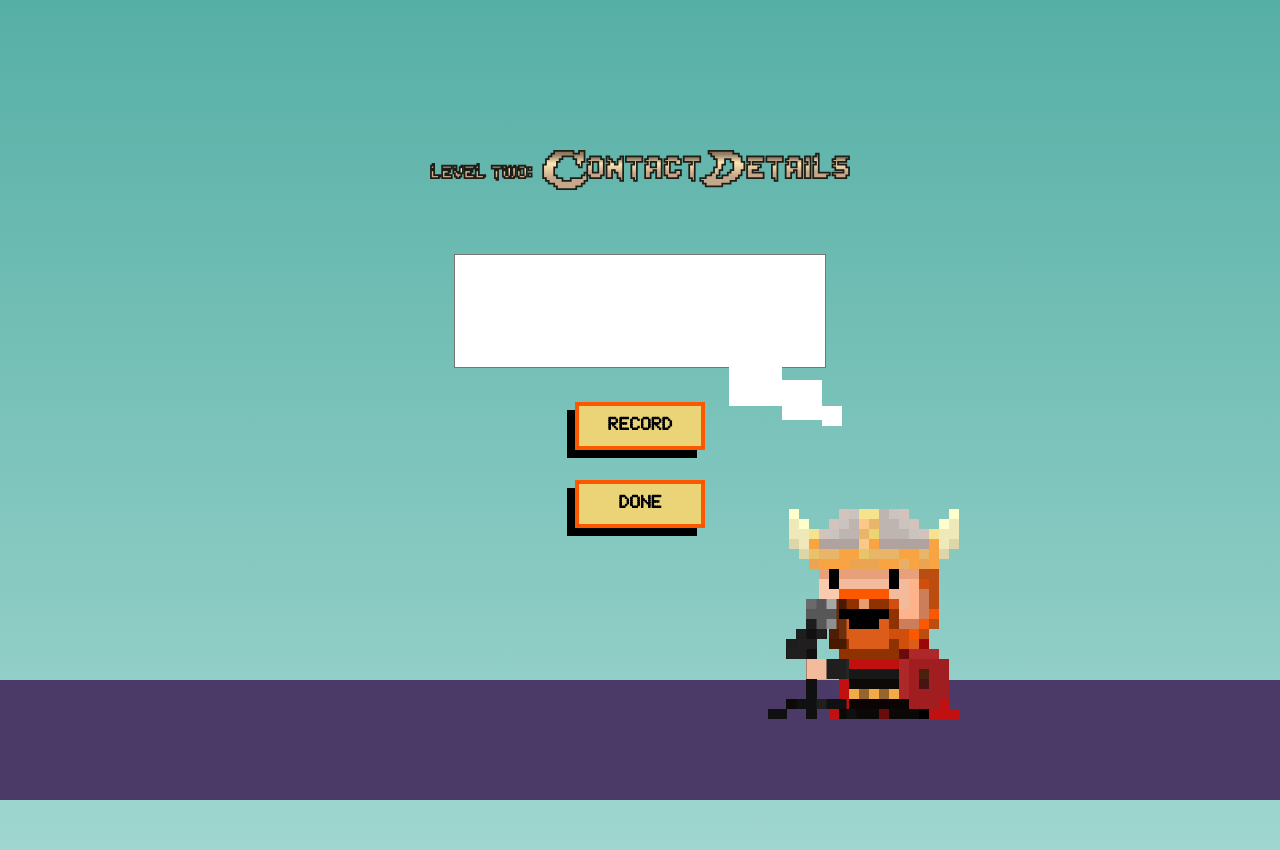
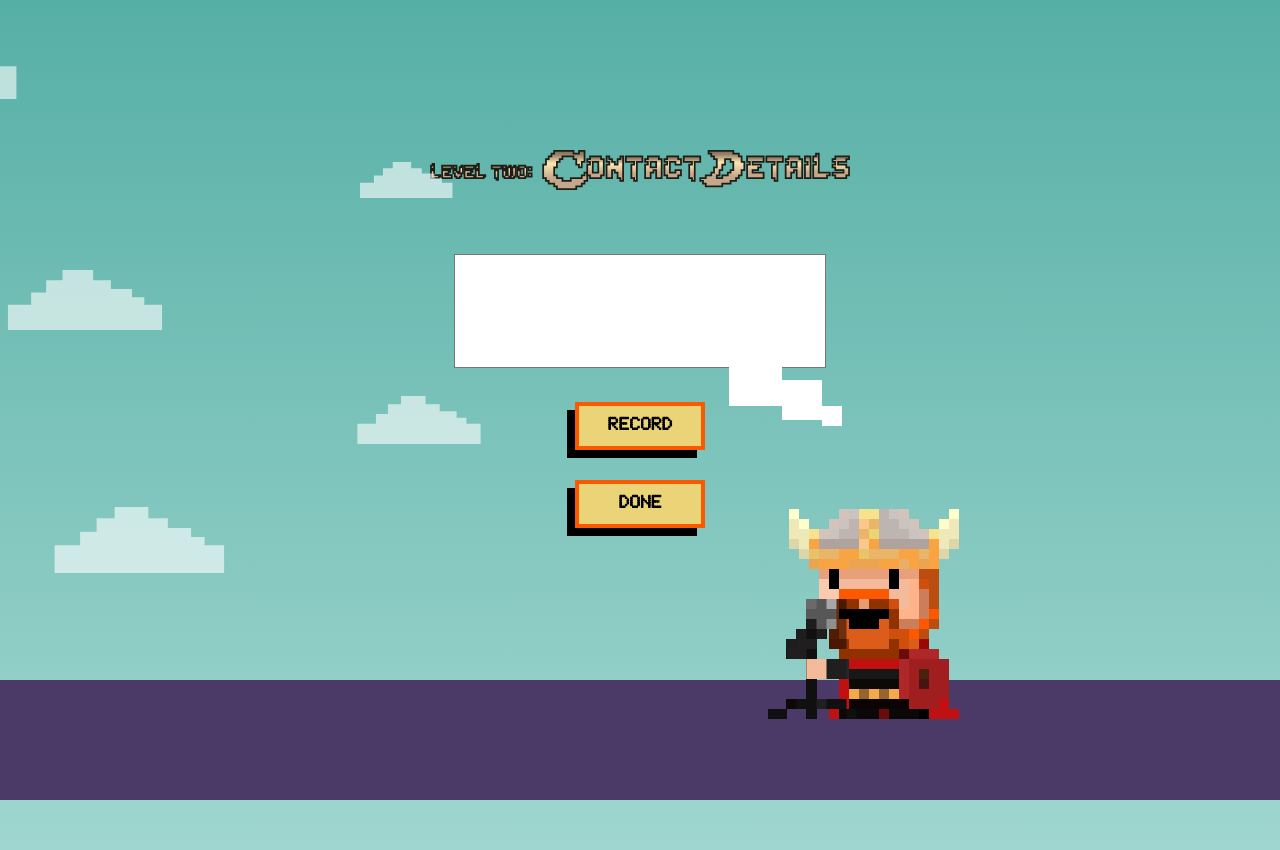
Before and after one commit to fephil/sax-turtles-webapp, a React (Create React App) app: page /level/2/1 in a window 1280 px wide. Shown: the top 850 px of the page. Built offline with nearby package versions, Linux system fonts and the light colour scheme.

Commit message:
Added clouds to contact leve

```diff
--- a/src/PhoneNumberLevel.js
+++ b/src/PhoneNumberLevel.js
@@ -112,8 +112,28 @@ class PhoneNumberLevel extends Component {
             <section style={{ textAlign: 'center', marginTop: '150px' }}>
                 <img src={levelOneLogo} alt='' style={{ maxWidth: '420px', marginBottom: '60px'}} />
                 {button}
+                <div className='clouds-container'>
+                    <div className="x1">
+                        <div className="cloud"></div>
+                    </div>
 
-                <div className="phone-number-container">
+                    <div className="x2">
+                        <div className="cloud"></div>
+                    </div>
+
+                    <div className="x3">
+                        <div className="cloud"></div>
+                    </div>
+
+                    <div className="x4">
+                        <div className="cloud"></div>
+                    </div>
+
+                    <div className="x5">
+                        <div className="cloud"></div>
+                    </div>
+                </div>
+                <div className="phone-number-container ">
                     <textarea className="speechbubble-phone" value={this.state.phoneNumber} readOnly />
                     <button className='lvl-phone-button' onClick={this.startRecording.bind(this)}>RECORD</button>
 
```
